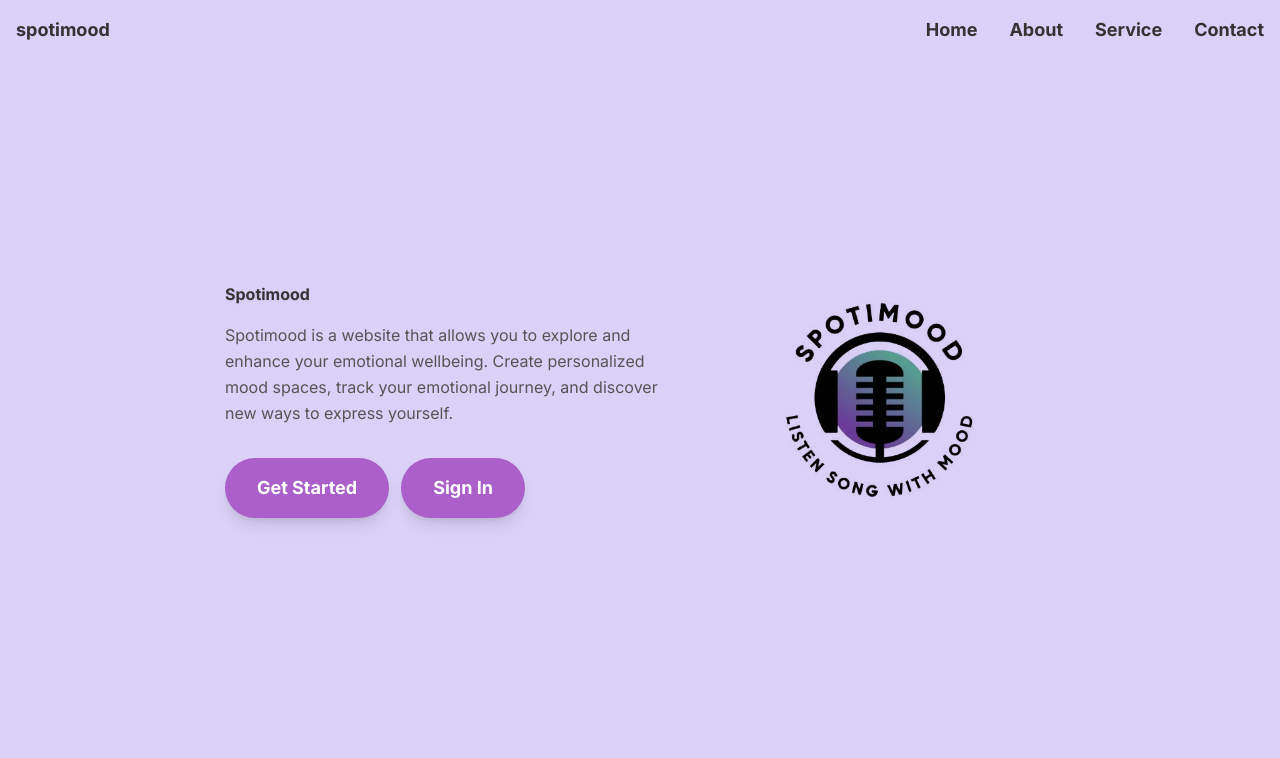
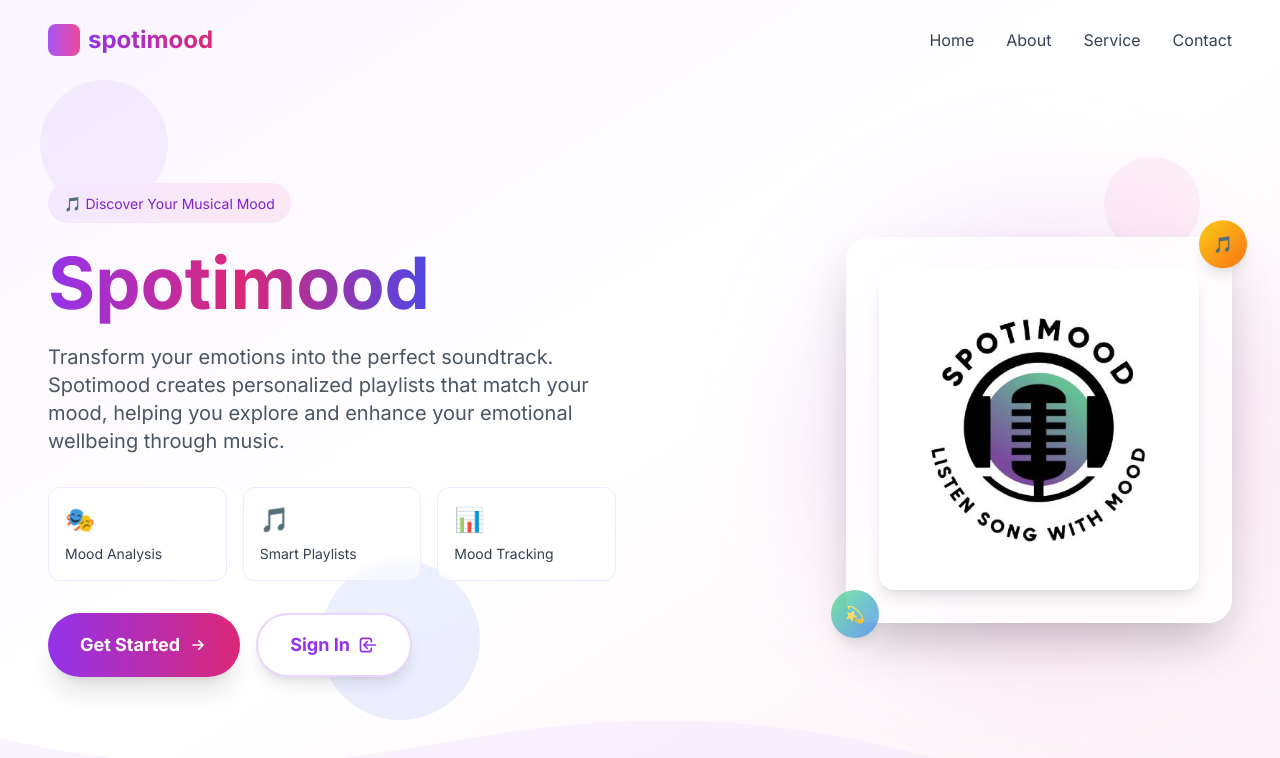
Before and after one commit to mal49/spotimoodV2, a React (Vite) app: page / in a window 1280 px wide. Shown: the top 758 px of the page. Built offline with nearby package versions, Linux system fonts and the light colour scheme.

Commit message:
landing page updated

```diff
--- a/src/components/pages/landingPages.jsx
+++ b/src/components/pages/landingPages.jsx
@@ -4,33 +4,140 @@ export default function LandingPage({onGetStarted}){
     const navigate = useNavigate();
 
     return(
-        <div className='flex flex-col h-full w-full justify-between items-center text-center p-8'>
-            <nav className='w-full flex justify-between p-4 absolute top-0 right-0 z-10'>
-                <a href="#" className='text-[#333] font-semibold text-lg hover:text-[#AA60C8] transition-colors'>spotimood</a>
-                <div className='space-x-8'>
-                    <a href="#" className='text-[#333] font-semibold text-lg hover:text-[#AA60C8] transition-colors'>Home</a>
-                    <a href="#" className='text-[#333] font-semibold text-lg hover:text-[#AA60C8] transition-colors'>About</a>
-                    <a href="#" className='text-[#333] font-semibold text-lg hover:text-[#AA60C8] transition-colors'>Service</a>
-                    <a href="#" className='text-[#333] font-semibold text-lg hover:text-[#AA60C8] transition-colors'>Contact</a>
+        <div className='min-h-screen bg-gradient-to-br from-purple-50 via-white to-pink-50 relative overflow-hidden'>
+            {/* Background decorative elements */}
+            <div className='absolute top-0 left-0 w-full h-full overflow-hidden pointer-events-none'>
+                <div className='absolute top-20 left-10 w-32 h-32 bg-purple-200 rounded-full opacity-20 animate-pulse'></div>
+                <div className='absolute top-40 right-20 w-24 h-24 bg-pink-200 rounded-full opacity-30 animate-bounce delay-1000'></div>
+                <div className='absolute bottom-20 left-1/4 w-40 h-40 bg-indigo-200 rounded-full opacity-15 animate-pulse delay-500'></div>
+            </div>
+
+            {/* Navigation */}
+            <nav className='relative z-20 w-full flex justify-between items-center p-6 lg:px-12'>
+                <div className='flex items-center space-x-2'>
+                    <div className='w-8 h-8 bg-gradient-to-r from-purple-500 to-pink-500 rounded-lg'></div>
+                    <span className='text-2xl font-bold bg-gradient-to-r from-purple-600 to-pink-600 bg-clip-text text-transparent'>
+                        spotimood
+                    </span>
+                </div>
+                <div className='hidden md:flex space-x-8'>
+                    <a href="#" className='text-gray-700 font-medium hover:text-purple-600 transition-colors duration-300 relative group'>
+                        Home
+                        <span className='absolute bottom-0 left-0 w-0 h-0.5 bg-purple-600 transition-all duration-300 group-hover:w-full'></span>
+                    </a>
+                    <a href="#" className='text-gray-700 font-medium hover:text-purple-600 transition-colors duration-300 relative group'>
+                        About
+                        <span className='absolute bottom-0 left-0 w-0 h-0.5 bg-purple-600 transition-all duration-300 group-hover:w-full'></span>
+                    </a>
+                    <a href="#" className='text-gray-700 font-medium hover:text-purple-600 transition-colors duration-300 relative group'>
+                        Service
+                        <span className='absolute bottom-0 left-0 w-0 h-0.5 bg-purple-600 transition-all duration-300 group-hover:w-full'></span>
+                    </a>
+                    <a href="#" className='text-gray-700 font-medium hover:text-purple-600 transition-colors duration-300 relative group'>
+                        Contact
+                        <span className='absolute bottom-0 left-0 w-0 h-0.5 bg-purple-600 transition-all duration-300 group-hover:w-full'></span>
+                    </a>
                 </div>
             </nav>
 
-            <div className='flex-grow flex items-center justify-center w-full'>
-                <div className='flex flex-col md:flex-row items-center justify-center max-w-5x1 mx-auto px-4'>
-                    <div className='flex-1 text-left md:mr-8 mb-8 md:mb-0'>
-                        <h1 className='font-Playfair-Display text-7x1 font-bold text-[#333] mb-4 drop-shadow-sm'>Spotimood</h1>
-                        <p className='text-[#555] text-x1 leading-relaxed mb-8 max-w-md'>
-                        Spotimood is a website that allows you to explore and enhance your emotional
-                        wellbeing. Create personalized mood spaces, track your emotional journey, and
-                        discover new ways to express yourself.
-                        </p>
-                        <button onClick={onGetStarted} className='bg-[#AA60C8] text-white px-8 py-4 rounded-full font-bold text-lg shadow-lg hover:bg-[#C879E6] transition-all duration-300 transform hover:scale-105'>Get Started</button>
-                        <button onClick={() => navigate('/auth')} className='bg-[#AA60C8] text-white px-8 py-4 rounded-full font-bold text-lg shadow-lg ml-3 hover:bg-[#C879E6] transition-all duration-300 transform hover:scale-105'>Sign In</button>
+            {/* Main Content */}
+            <div className='relative z-10 flex-grow flex items-center justify-center min-h-[calc(100vh-100px)] px-6 lg:px-12'>
+                <div className='grid grid-cols-1 lg:grid-cols-2 gap-12 items-center max-w-7xl mx-auto'>
+                    {/* Text Content */}
+                    <div className='space-y-8 text-center lg:text-left'>
+                        <div className='space-y-6'>
+                            <div className='inline-block px-4 py-2 bg-gradient-to-r from-purple-100 to-pink-100 rounded-full'>
+                                <span className='text-purple-700 font-medium text-sm'>🎵 Discover Your Musical Mood</span>
+                            </div>
+
+                            <h1 className='text-5xl lg:text-7xl font-bold leading-tight'>
+                                <span className='bg-gradient-to-r from-purple-600 via-pink-600 to-indigo-600 bg-clip-text text-transparent'>
+                                    Spotimood
+                                </span>
+                            </h1>
+
+                            <p className='text-gray-600 text-lg lg:text-xl leading-relaxed max-w-2xl'>
+                                Transform your emotions into the perfect soundtrack. Spotimood creates personalized playlists
+                                that match your mood, helping you explore and enhance your emotional wellbeing through music.
+                            </p>
+                        </div>
+
+                        {/* Feature highlights */}
+                        <div className='grid grid-cols-1 md:grid-cols-3 gap-4 text-center lg:text-left'>
+                            <div className='p-4 bg-white/60 backdrop-blur-sm rounded-xl border border-purple-100'>
+                                <div className='text-purple-500 text-2xl mb-2'>🎭</div>
+                                <p className='text-sm font-medium text-gray-700'>Mood Analysis</p>
+                            </div>
+                            <div className='p-4 bg-white/60 backdrop-blur-sm rounded-xl border border-purple-100'>
+                                <div className='text-pink-500 text-2xl mb-2'>🎵</div>
+                                <p className='text-sm font-medium text-gray-700'>Smart Playlists</p>
+                            </div>
+                            <div className='p-4 bg-white/60 backdrop-blur-sm rounded-xl border border-purple-100'>
+                                <div className='text-indigo-500 text-2xl mb-2'>📊</div>
+                                <p className='text-sm font-medium text-gray-700'>Mood Tracking</p>
+                            </div>
+                        </div>
+
+                        {/* Buttons */}
+                        <div className='flex flex-col sm:flex-row gap-4 justify-center lg:justify-start'>
+                            <button
+                                onClick={onGetStarted}
+                                className='group bg-gradient-to-r from-purple-600 to-pink-600 text-white px-8 py-4 rounded-full font-semibold text-lg shadow-xl hover:shadow-2xl transition-all duration-300 transform hover:scale-105 hover:from-purple-700 hover:to-pink-700'
+                            >
+                                <span className='flex items-center justify-center space-x-2'>
+                                    <span>Get Started</span>
+                                    <svg className='w-5 h-5 transform group-hover:translate-x-1 transition-transform duration-300' fill='none' stroke='currentColor' viewBox='0 0 24 24'>
+                                        <path strokeLinecap='round' strokeLinejoin='round' strokeWidth={2} d='M13 7l5 5m0 0l-5 5m5-5H6' />
+                                    </svg>
+                                </span>
+                            </button>
+
+                            <button
+                                onClick={() => navigate('/auth')}
+                                className='group bg-white text-purple-600 px-8 py-4 rounded-full font-semibold text-lg border-2 border-purple-200 hover:border-purple-400 shadow-lg hover:shadow-xl transition-all duration-300 transform hover:scale-105 hover:bg-purple-50'
+                            >
+                                <span className='flex items-center justify-center space-x-2'>
+                                    <span>Sign In</span>
+                                    <svg className='w-5 h-5 transform group-hover:rotate-12 transition-transform duration-300' fill='none' stroke='currentColor' viewBox='0 0 24 24'>
+                                        <path strokeLinecap='round' strokeLinejoin='round' strokeWidth={2} d='M11 16l-4-4m0 0l4-4m-4 4h14m-5 4v1a3 3 0 01-3 3H6a3 3 0 01-3-3V7a3 3 0 013-3h7a3 3 0 013 3v1' />
+                                    </svg>
+                                </span>
+                            </button>
+                        </div>
                     </div>
-                    <div>
-                        <img src="spotimood-logo.jpeg" alt="spotimood logo" width="350" height="350" className="mix-blend-multiply" />
+
+                    {/* Image/Logo Section */}
+                    <div className='flex justify-center lg:justify-end'>
+                        <div className='relative'>
+                            {/* Decorative background */}
+                            <div className='absolute inset-0 bg-gradient-to-br from-purple-400 to-pink-400 rounded-full opacity-20 blur-3xl transform scale-110'></div>
+
+                            {/* Main image container */}
+                            <div className='relative bg-white/80 backdrop-blur-sm p-8 rounded-3xl shadow-2xl border border-white/50'>
+                                <img
+                                    src="spotimood-logo.jpeg"
+                                    alt="spotimood logo"
+                                    className="w-80 h-80 object-cover rounded-2xl shadow-lg transform hover:scale-105 transition-transform duration-500"
+                                />
+
+                                {/* Floating elements */}
+                                <div className='absolute -top-4 -right-4 w-12 h-12 bg-gradient-to-br from-yellow-400 to-orange-500 rounded-full flex items-center justify-center text-white font-bold shadow-lg animate-bounce'>
+                                    🎵
+                                </div>
+                                <div className='absolute -bottom-4 -left-4 w-12 h-12 bg-gradient-to-br from-green-400 to-blue-500 rounded-full flex items-center justify-center text-white font-bold shadow-lg animate-pulse'>
+                                    💫
+                                </div>
+                            </div>
+                        </div>
                     </div>
                 </div>
+            </div>
+
+            {/* Bottom wave decoration */}
+            <div className='absolute bottom-0 left-0 w-full overflow-hidden leading-none'>
+                <svg className='relative block w-full h-20' data-name="Layer 1" xmlns="http://www.w3.org/2000/svg" viewBox="0 0 1200 120" preserveAspectRatio="none">
+                    <path d="M985.66,92.83C906.67,72,823.78,31,743.84,14.19c-82.26-17.34-168.06-16.33-250.45.39-57.84,11.73-114,31.07-172,41.86A600.21,600.21,0,0,1,0,27.35V120H1200V95.8C1132.19,118.92,1055.71,111.31,985.66,92.83Z" className="fill-purple-100 opacity-50"></path>
+                </svg>
             </div>
         </div>
     );
```
